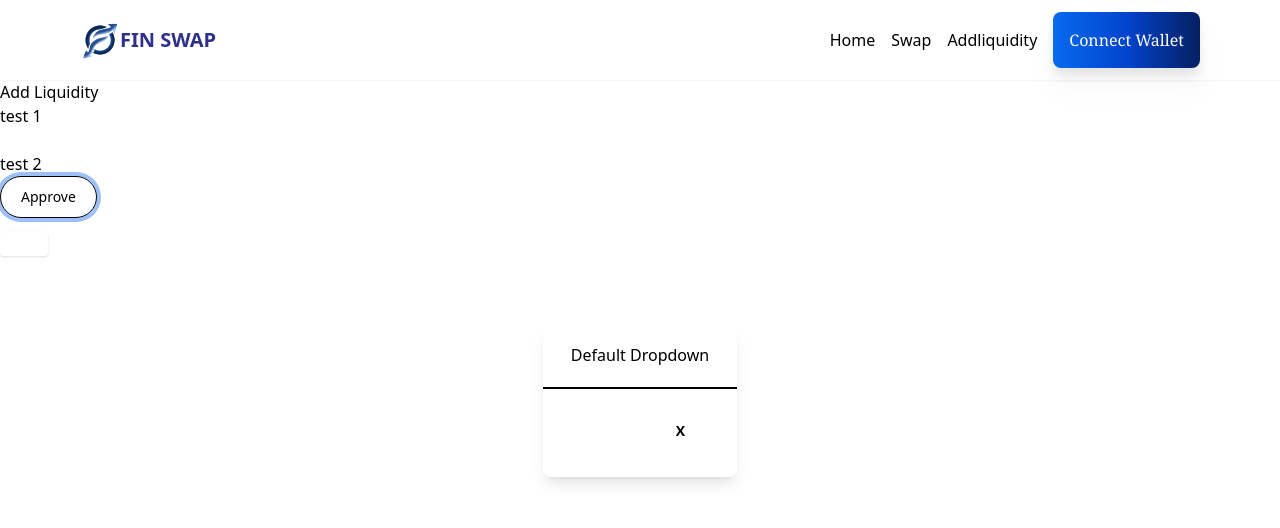
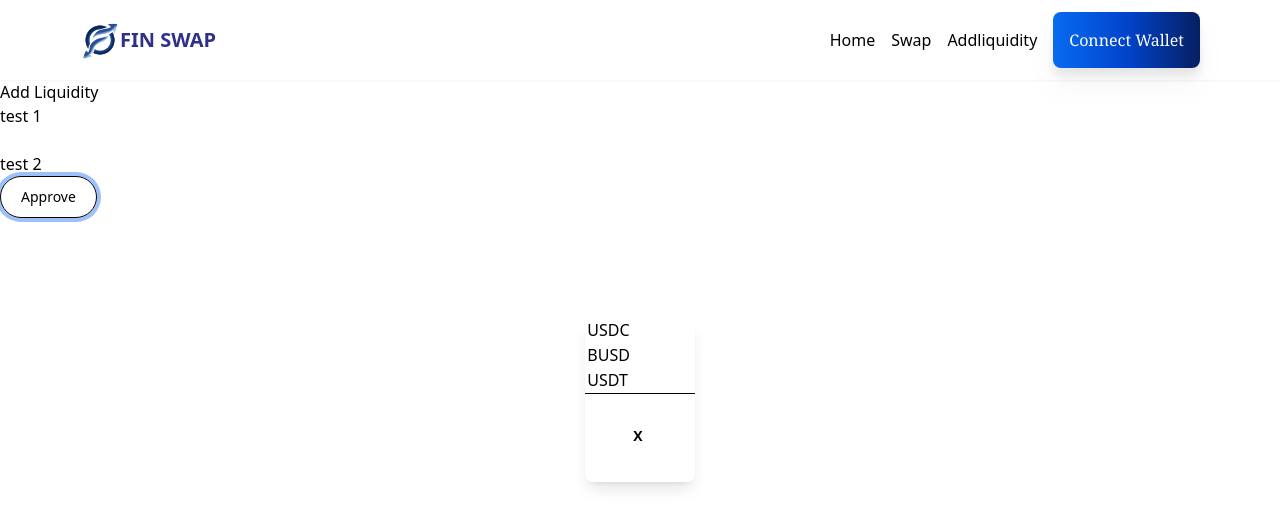
Before and after one commit to Neostis/pancakeswap-Fin-workshop, a Next.js app: page /add in a window 1280 px wide. Both pictures are taken after a click on the button "Approve". Shown: the top 528 px of the page. Built offline with nearby package versions, Linux system fonts and the light colour scheme.

Commit message:
fix popup

```diff
--- a/components/popup.tsx
+++ b/components/popup.tsx
@@ -1,6 +1,6 @@
 import React, { useEffect, useState } from 'react';
 import Dropdown from 'react-bootstrap/Dropdown';
-import * as ethers from "ethers";
+import * as ethers from 'ethers';
 import {
   connectWallet,
   getWalletAddress,
@@ -8,20 +8,16 @@ import {
   getEthereum,
   getBalance,
   getProvider,
-} from "../services/wallet-service";
-import {
-  getNetworkName,
-  getNetworkCurrency,
-  getNetworkTokens,
-} from "../constants/network-id";
-import { formatEther, formatUnits } from "ethers/lib/utils";
-import { Token } from "../types/token.type";
-import { ETH_TOKENS } from "../constants/tokens";
+} from '../services/wallet-service';
+import { getNetworkName, getNetworkCurrency, getNetworkTokens } from '../constants/network-id';
+import { formatEther, formatUnits } from 'ethers/lib/utils';
+import { Token } from '../types/token.type';
+import { ETH_TOKENS, RINKEBY_TOKENS, KOVAN_TOKENS } from '../constants/tokens';
 
 export default function popup() {
   const [showModal, setShowModal] = useState(true);
-  const [address, setAddress] = useState<string| null>(null);
-  const [network, setNetwork] = useState<string| null>(null);
+  const [address, setAddress] = useState<string | null>(null);
+  const [network, setNetwork] = useState<string | null>(null);
   const loadAccountData = async () => {
     const addr = getWalletAddress();
     setAddress(getWalletAddress());
@@ -60,41 +56,48 @@ export default function popup() {
       setNetwork(networkId);
     };
 
-    getEthereum()?.on("accountsChanged", handleAccountChange);
+    getEthereum()?.on('accountsChanged', handleAccountChange);
     // window.ethereum.on('accountsChanged', (address: string[]) => {
     //     setAddress(address[0]);
     // });
-    getEthereum()?.on("chainChanged", handleNetworkChange);
+    getEthereum()?.on('chainChanged', handleNetworkChange);
     // window.ethereum.on('chainChanged', (networkId: string) => {
     //     setNetwork(networkId);
     // });
     //
   }, []);
+
+  // {/* <button
+  //       className="bg-pink-500 text-white active:bg-pink-600 font-bold uppercase text-sm px-6 py-3 rounded shadow hover:shadow-lg outline-none focus:outline-none mr-1 mb-1 ease-linear transition-all duration-150"
+  //       type="button"
+  //       onClick={() => setShowModal(true)}
+  //     >
+  //       {/* Open regular modal */}
+  //     </button> */}
   return (
     <>
-      <button
-        className="bg-pink-500 text-white active:bg-pink-600 font-bold uppercase text-sm px-6 py-3 rounded shadow hover:shadow-lg outline-none focus:outline-none mr-1 mb-1 ease-linear transition-all duration-150"
-        type="button"
-        onClick={() => setShowModal(true)}
-      >
-        {/* Open regular modal */}
-      </button>
       {showModal ? (
         <>
           <div className="justify-center items-center flex overflow-x-hidden overflow-y-auto fixed inset-0 z-50 outline-none focus:outline-none">
             <div className="relative w-auto my-6 mx-auto max-w-3xl">
               {/*content*/}
-              <div className="border-0 rounded-lg shadow-lg relative flex flex-col w-full bg-white outline-none focus:outline-none">
+              <div className="bg-textwhite border-0 rounded-lg shadow-lg relative flex flex-col w-full bg-white outline-none focus:outline-none">
                 {/*header*/}
-                <div className="flex items-start justify-between p-5 border-b border-solid border-slate-200 rounded-t">
-                  <Dropdown className="d-inline mx-2">
+                <div className="">
+                  {/* <select className="d-inline mx-2" color="blue" id="list-token1"> */}
+                  {/* ETH_TOKENS.map((e) => {<option value={e.address} > </option> }); */}
+                  <option value={ETH_TOKENS[0].address}>{ETH_TOKENS[0].symbol}</option>
+                  <option value={ETH_TOKENS[1].address}>{ETH_TOKENS[1].symbol}</option>
+                  <option value={ETH_TOKENS[2].address}>{ETH_TOKENS[2].symbol}</option>
+                  {/* </select> */}
+                  {/* <Dropdown className="d-inline mx-2">
                     <Dropdown.Toggle id="dropdown-autoclose-true">Default Dropdown</Dropdown.Toggle>
                     <Dropdown.Menu>
-                      {/* <Dropdown.Item href="#">Menu Item</Dropdown.Item>
                       <Dropdown.Item href="#">Menu Item</Dropdown.Item>
-                      <Dropdown.Item href="#">Menu Item</Dropdown.Item> */}
+                      <Dropdown.Item href="#">Menu Item</Dropdown.Item>
+                      <Dropdown.Item href="#">Menu Item</Dropdown.Item>
                     </Dropdown.Menu>
-                  </Dropdown>
+                  </Dropdown> */}
                   {/* <button
                     className="p-1 ml-auto bg-transparent border-0 text-black opacity-5 float-right text-3xl leading-none font-semibold outline-none focus:outline-none"
                     onClick={() => setShowModal(false)}
```
